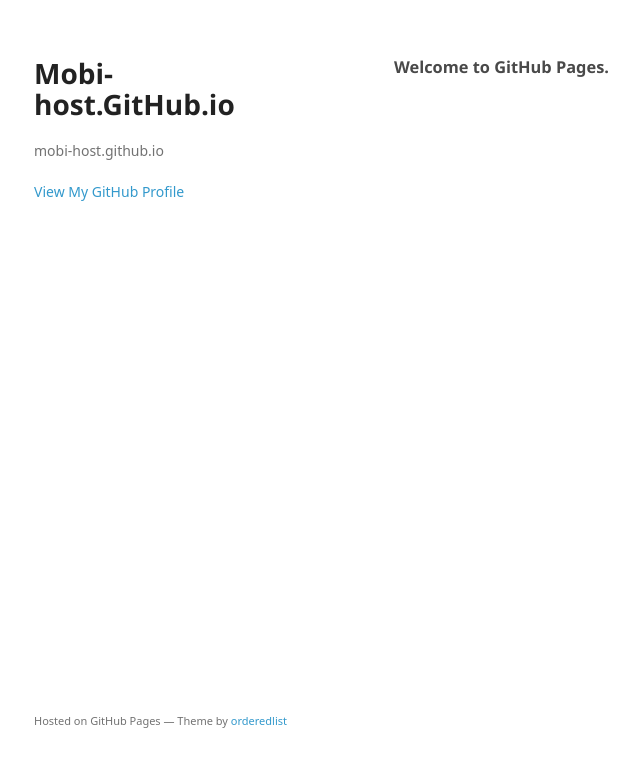
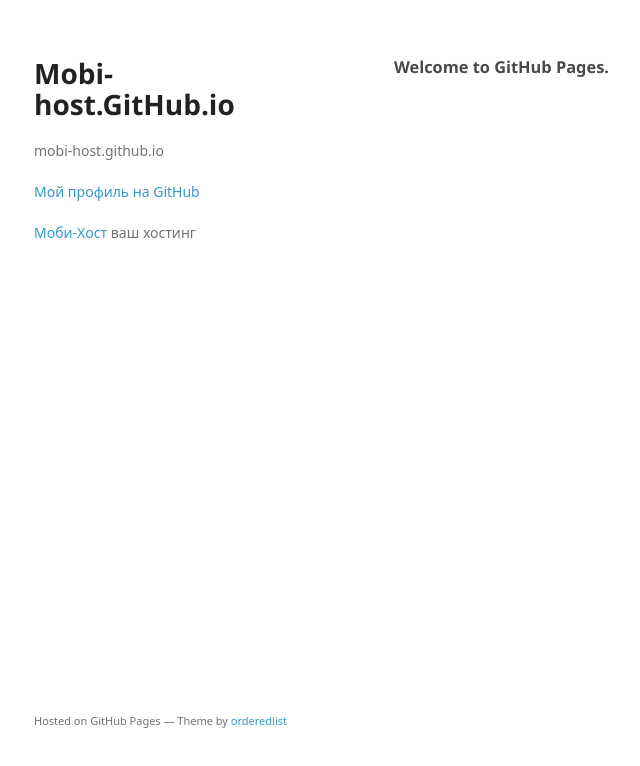
Before and after one commit to mobi-host/mobi-host.github.io, a plain HTML site: page index.html in a window 1280 px wide. Shown: the whole page, without its empty margins (176-816 px from the left). Drawn offline with Linux system fonts and the light colour scheme; a web font is replaced by a local one.

Commit message:
commit
commit

```diff
--- a/index.html
+++ b/index.html
@@ -18,8 +18,8 @@
         <h1>Mobi-host.GitHub.io</h1>
         <p>mobi-host.github.io</p>
 
-
-        <p class="view"><a href="https://github.com/mobi-host">View My GitHub Profile</a></p>
+        <p class="view"><a href="https://github.com/mobi-host">Мой профиль на GitHub</a></p>
+        <p class="view"><a href="https://mobi-host.com">Моби-Хост</a> ваш хостинг</p>
 
       </header>
       <section>
```
